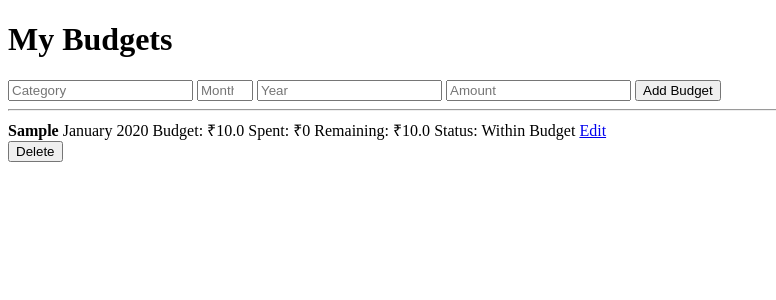
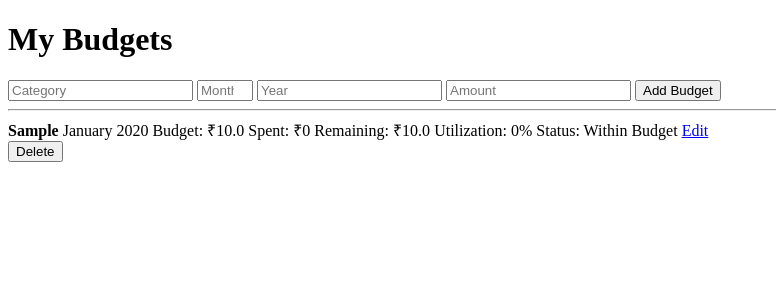
Before and after one commit to paulmeghna/MoneyLens, a Flask app: page /budgets in a window 1280 px wide. Shown: the top 300 px of the page, without its empty margins (0-776 px from the left). Run offline with Flask 3, Linux system fonts and the light colour scheme; a user stored in the database is signed in; tables that the repository leaves empty hold one stand-in row (values such as "Sample post").

Commit message:
Add budget utilization tracking

```diff
--- a/app.py
+++ b/app.py
@@ -480,6 +480,7 @@ def budgets():
 
         # Calculate the amount still available.
         remaining = budget.amount - spent
+        utilization = (spent / budget.amount) * 100
 
         # Determine whether the budget has been exceeded.
         if remaining < 0:
@@ -491,6 +492,7 @@ def budgets():
         # They are not stored in the Budget database table.
         budget.spent = spent
         budget.remaining = remaining
+        budget.utilization = utilization
         budget.status = status
 
     return render_template(
--- a/templates/budgets.html
+++ b/templates/budgets.html
@@ -103,6 +103,9 @@
             <span>
                 Remaining: ₹{{ budget.remaining }}
             </span>
+            <span>
+                Utilization: {{ "%.0f"|format(budget.utilization) }}%
+            </span>
 
             <span>
                 Status: {{ budget.status }}
```
